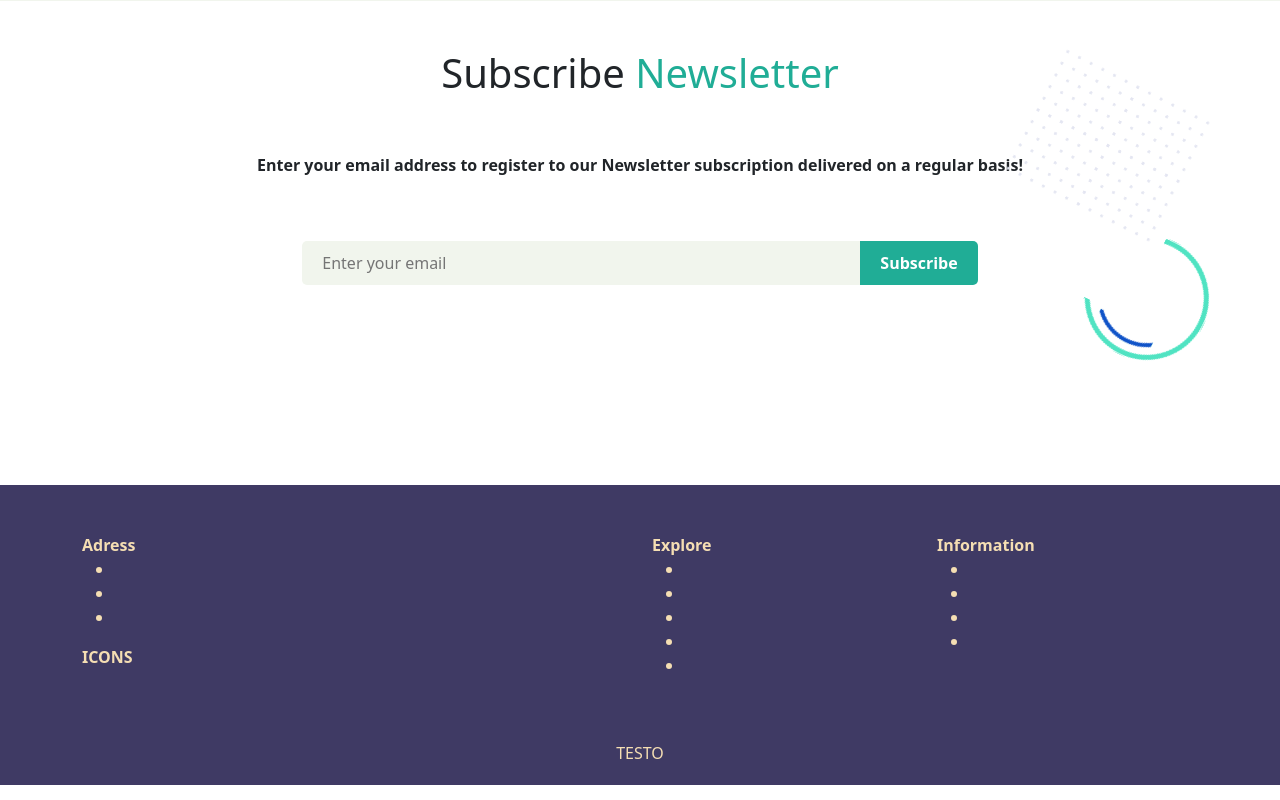
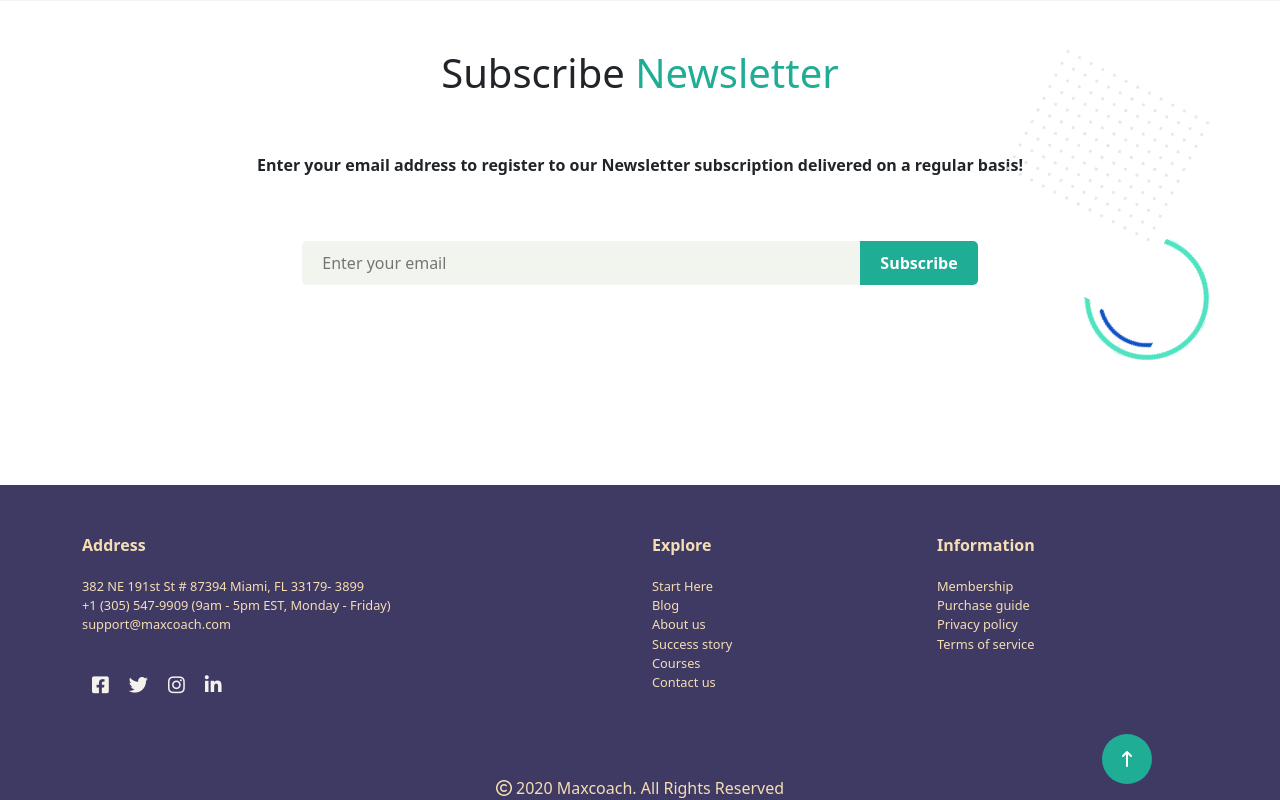
Before and after one commit to Ludo4official/proj-html-vuejs, a Vue app: page / in a window 1280 px wide. Shown: the part 4389-5189 px from the top of the page. Built offline with nearby package versions, Linux system fonts and the light colour scheme.

Commit message:
Progressi progetto

```diff
--- a/src/AppFooter.vue
+++ b/src/AppFooter.vue
@@ -1,6 +1,25 @@
 <script>
 export default {
-    name: 'AppFooter'
+    name: 'AppFooter',
+
+    data() {
+        return {
+            explores: [
+                'Start Here',
+                'Blog',
+                'About us',
+                'Success story',
+                'Courses',
+                'Contact us'
+            ],
+            infos: [
+                'Membership',
+                'Purchase guide',
+                'Privacy policy',
+                'Terms of service'
+            ]
+        }
+    }
 }
 </script>
 
@@ -8,72 +27,59 @@ export default {
 
     <div class="footer">
         <div class="container">
-            <div class="row pt-5 fw-bold">
+            <div class="row pt-5">
                 <div class="col-6">
-                    <div>
-                        Adress
+                    <div class="fw-bold">
+                        Address
                     </div>
                     <ul>
                         <li>
-
+                            382 NE 191st St # 87394 Miami, FL 33179- 3899
                         </li>
                         <li>
-
+                            +1 (305) 547-9909 (9am - 5pm EST, Monday - Friday)
                         </li>
                         <li>
-
+                            support@maxcoach.com
                         </li>
                     </ul>
-                    <div>
-                        ICONS
+                    <div class="icons">
+                        <i class="fa-brands fa-square-facebook"></i>
+                        <i class="fa-brands fa-twitter"></i>
+                        <i class="fa-brands fa-instagram"></i>
+                        <i class="fa-brands fa-linkedin-in"></i>
                     </div>
                 </div>
                 <div class="col-3">
-                    <div>
+                    <div class="fw-bold">
                         Explore
                     </div>
                     <ul>
-                        <li>
-
-                        </li>
-                        <li>
-
-                        </li>
-                        <li>
-
-                        </li>
-                        <li>
-
-                        </li>
-                        <li>
-
+                        <li v-for="explore in explores">
+                            {{ explore }}
                         </li>
                     </ul>
                 </div>
                 <div class="col-3">
-                    <div>
+                    <div class="fw-bold">
                         Information
                     </div>
                     <ul>
-                        <li>
-
-                        </li>
-                        <li>
-
-                        </li>
-                        <li>
-
-                        </li>
-                        <li>
-
+                        <li v-for="info in infos">
+                            {{ info }}
                         </li>
                     </ul>
                 </div>
             </div>
             <div class="row text-center mt-5">
                 <div class="col">
-                    TESTO
+                    <i class="fa-regular fa-copyright"></i> 2020 Maxcoach. All Rights Reserved
                 </div>
+            </div>
+            <div>
+                <a href="#">
+                    <i class="fa-solid fa-arrow-up-long"></i>
+                </a>
             </div>
         </div>
     </div>
@@ -87,6 +93,45 @@ export default {
     min-height: 300px;
     margin-top: 200px;
     color: wheat;
+    position: relative;
+
+    ul {
+        list-style: none;
+        padding: 20px 0px;
+
+        li {
+            text-decoration: none;
+            font-size: 0.8rem;
+        }
+    }
+
+    a {
+        position: absolute;
+        bottom: 5%;
+        right: 10%;
+        background-color: #20ad96;
+        color: white;
+        border-style: none;
+        border-radius: 50%;
+        line-height: 50px;
+        height: 50px;
+        width: 50px;
+        text-align: center ;
+    }
+
+    .icons {
+        color: #f5f1ed;
+        font-size: 1.2rem;
+
+        i {
+            padding: 0px 10px;
+
+            &:hover {
+                cursor: pointer;
+                color: #20ad96;
+            }
+        }
+    }
 }
 
 </style>
```
